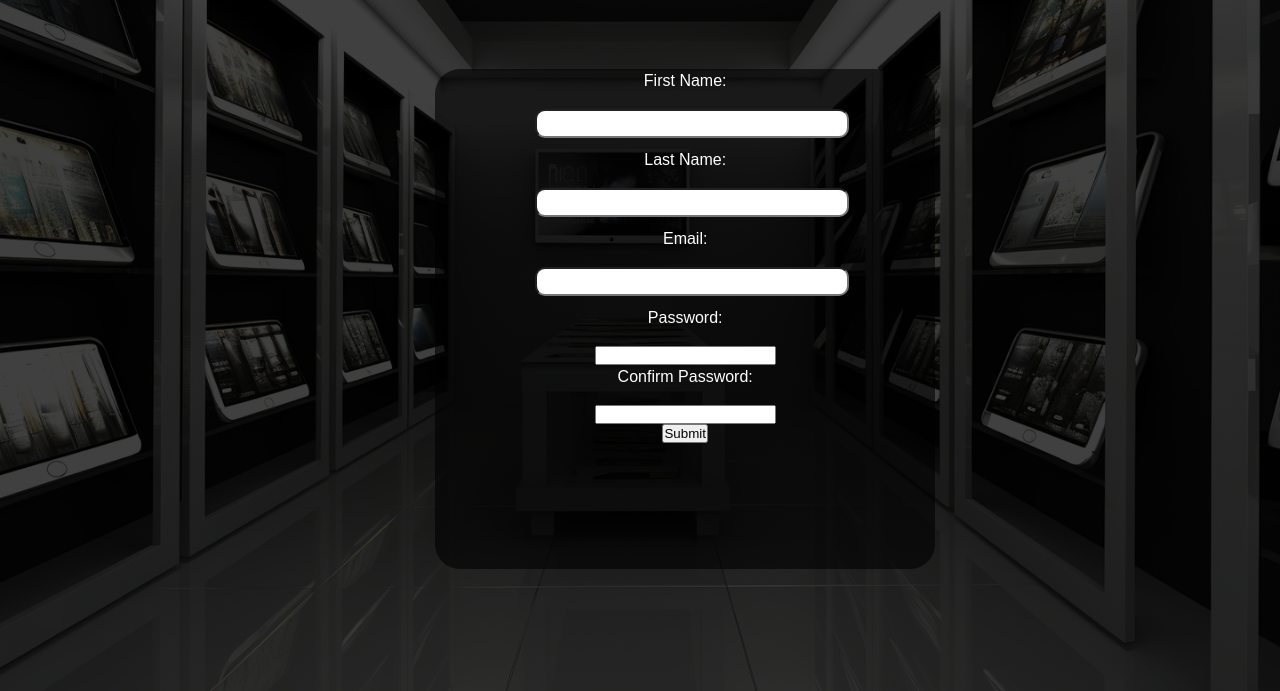
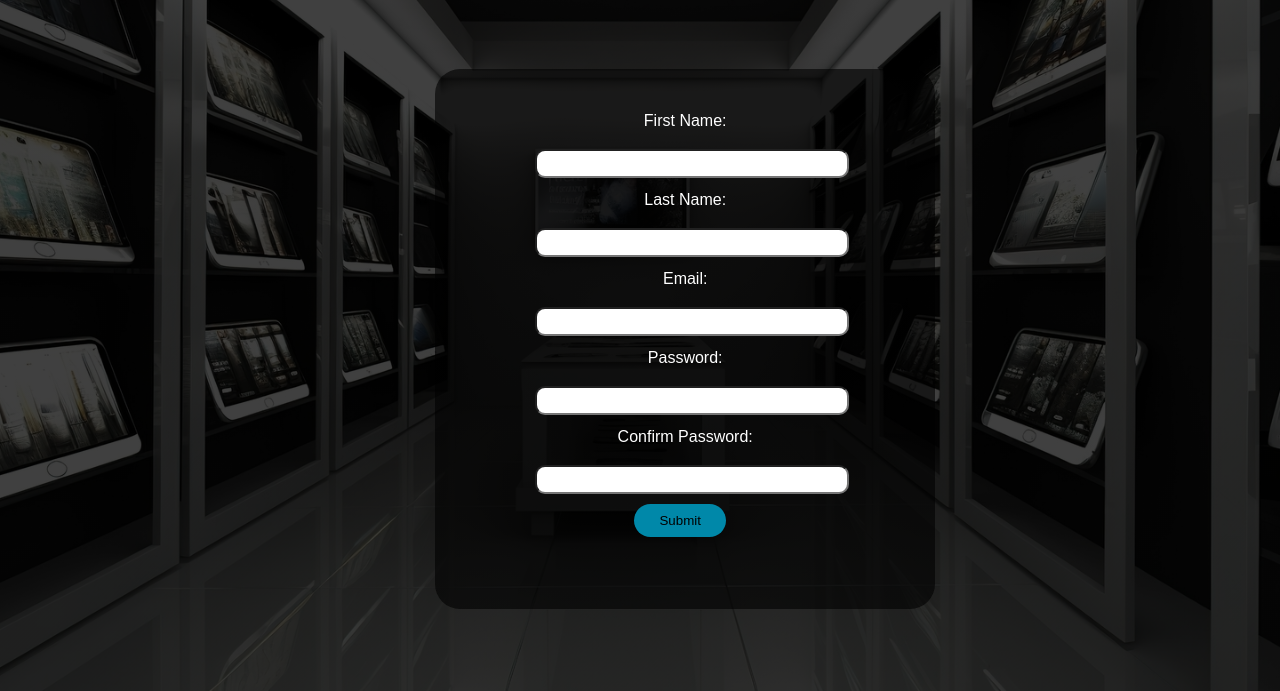
Before and after one commit to Fazli7/MobileStore, a PHP site: page /login.html in a window 1280 px wide. Shown: the part 109-800 px from the top of the page. Run offline with PHP 8.4, Linux system fonts and the light colour scheme.

Commit message:
Update style.css

```diff
--- a/style.css
+++ b/style.css
@@ -135,6 +135,7 @@ button{
     padding-bottom: 10px;
 }
 .contact{
+    padding-top: 40px;
     margin-top: 150px;
     display: inline-block;
     margin-left: 34%;
@@ -172,7 +173,8 @@ form {
 }
 
 label {
-    vertical-align: middle;
+
+
     display: block;
     margin-bottom: 1px;
     margin-top: 3px;
@@ -186,17 +188,25 @@ input[type="text"], textarea {
     border-radius: 10px;
 }
 
-button[type="submit"] {
+
+
+
+button[type="submit"]:hover {
+    background-color: #0056b3;
+}
+input[type="password"], textarea {
+    width: 100%;
+    padding: 5px;
+    margin-bottom: 10px;
+    border-radius: 10px;
+}
+input[type=submit] {
     padding: 9px 25px;
     background-color: rgba(0, 136, 169, 1);
     border: none;
     border-radius: 50px;
     cursor: pointer;
     transition: all 0.3s ease 0s;
-    display: flex;
+
     margin-right: 10px;
 }
-
-button[type="submit"]:hover {
-    background-color: #0056b3;
-}
```
